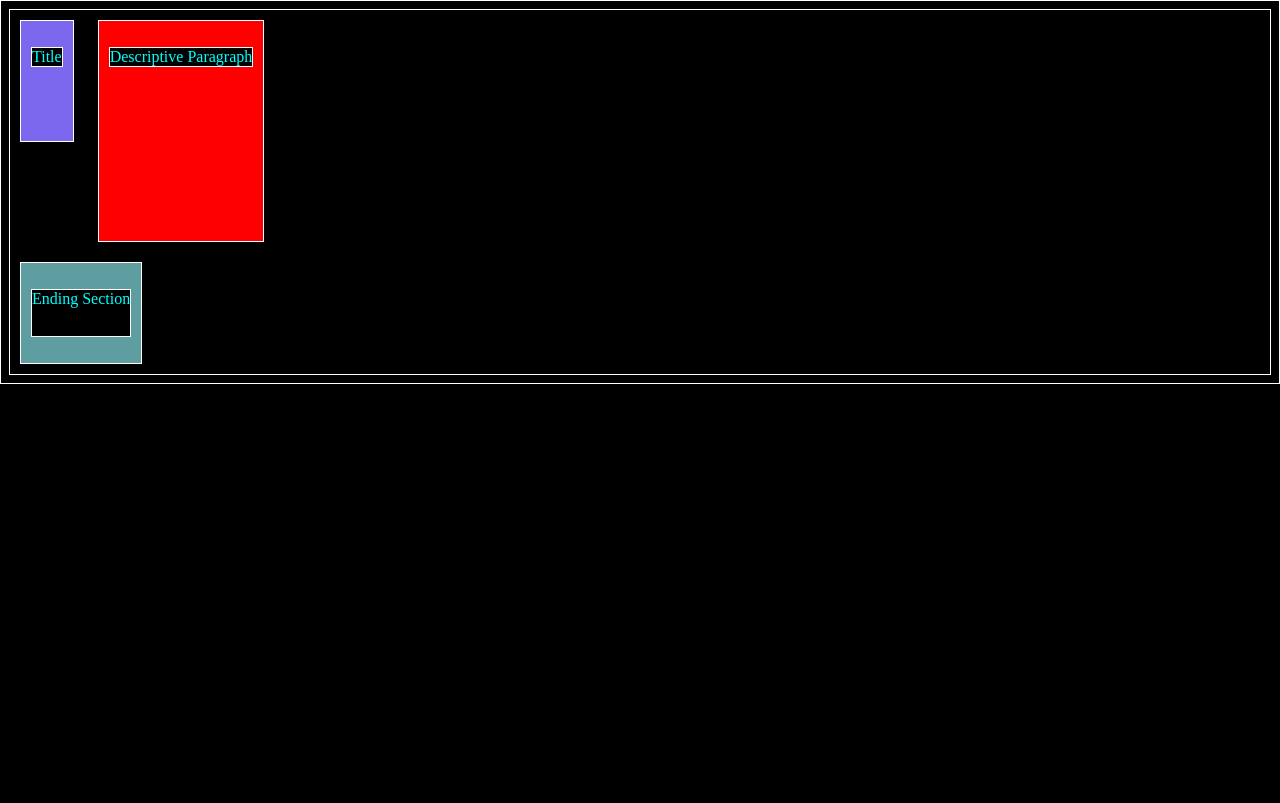
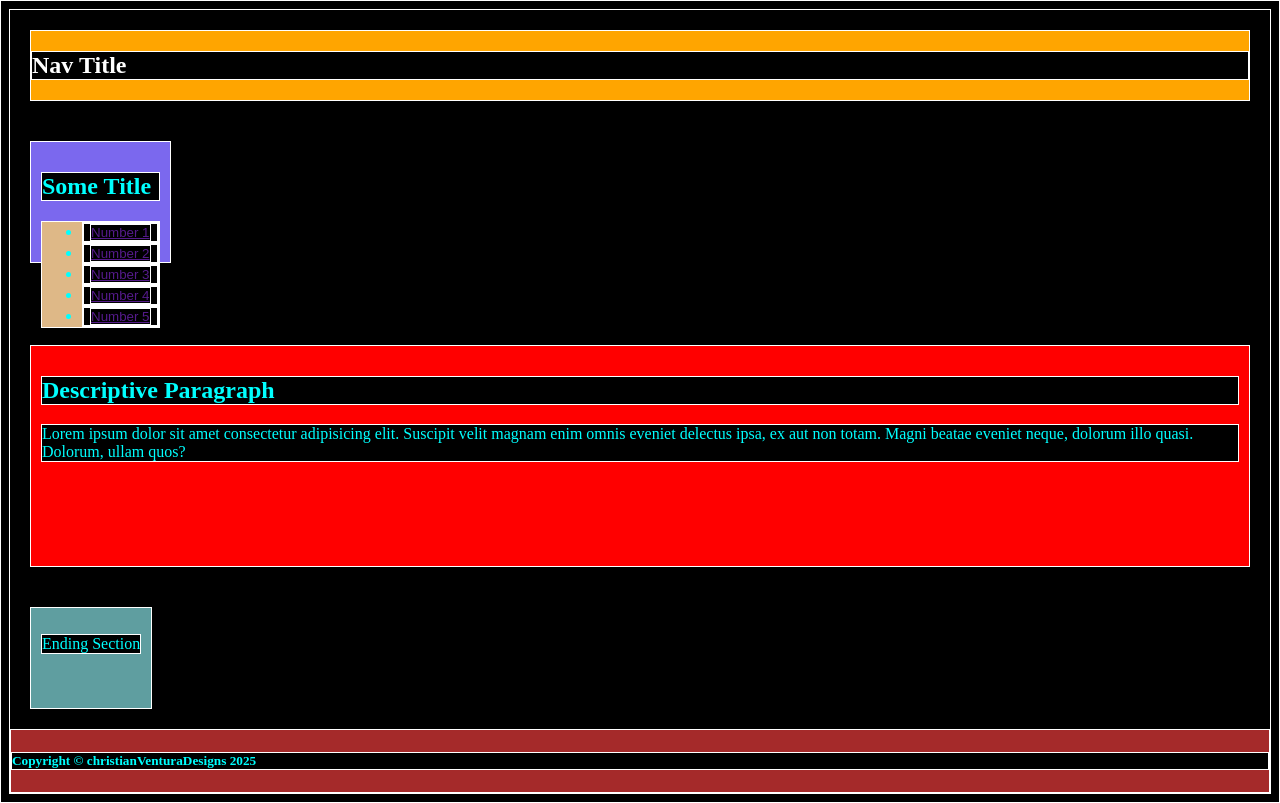
Before and after one commit to ventura-christian/CSS_practice, a plain HTML site: page index.html in a window 1280 px wide. Drawn offline with Linux system fonts and the light colour scheme.

Commit message:
tinkering
messing with layouts and adding content

```diff
--- a/index.html
+++ b/index.html
@@ -6,15 +6,29 @@
   <link rel="stylesheet" href="styles.css">
   <title>CSS Practice</title>
 </head>
+<nav class="nav">
+  <h1>Nav Title</h1>
+</nav>
 <body>
-  <section class="title">
-    <p>Title</p>
+  <section class="left_info">
+    <h2>Some Title</h2>
+    <ul class="list_1">
+      <li><button><a href="">Number 1</a></button></li>
+      <li><button><a href="">Number 2</a></button></li>
+      <li><button><a href="">Number 3</a></button></li>
+      <li><button><a href="">Number 4</a></button></li>
+      <li><button><a href="">Number 5</a></button></li>
+    </ul>
   </section>
   <section class="description">
-    <p>Descriptive Paragraph</p>
+    <h2>Descriptive Paragraph</h2>
+    <p>Lorem ipsum dolor sit amet consectetur adipisicing elit. Suscipit velit magnam enim omnis eveniet delectus ipsa, ex aut non totam. Magni beatae eveniet neque, dolorum illo quasi. Dolorum, ullam quos?</p>
   </section>
-  <section class="ending">
+  <section class="right_info">
     <p>Ending Section</p>
   </section>
 </body>
+<footer class="footer">
+  <h5>Copyright &copy; christianVenturaDesigns 2025</h5>
+</footer>
 </html>
--- a/styles.css
+++ b/styles.css
@@ -2,27 +2,39 @@
   border: 1px solid rgb(255, 255, 255);
   background-color: rgb(0, 0, 0);
 }
-
-.title, .description, .ending{
+.nav {
+  margin: 20px;
+  color: rgb(255, 255, 255);
+  width: auto;
+  display: block;
+  background-color: rgb(255, 165, 0);
+}
+.footer {
+  background-color: rgb(165, 42, 42);
+  color: rgb(0, 255, 255);
+}
+.left_info, .description, .right_info{
   color: rgb(0, 255, 255);
   padding: 10px;
-  margin: 10px;
+  margin: 20px;
   width: -webkit-fit-content;
   width: -moz-fit-content;
   width: fit-content;
   display: inline-block;
 }
-.title {
+.left_info {
   background-color: rgb(123, 104, 238);
   height: 100px;
 }
 .description {
   background-color: rgb(255, 0, 0);
   height: 200px;
-  display: flexbox;
 }
-.ending {
+.right_info {
   background-color: rgb(95, 158, 160);
   height: 80px;
-  display: flex;
 }
+.list_1 {
+  background-color: rgb(222, 184, 135);
+  color: rgb(0, 255, 255);
+}
```
